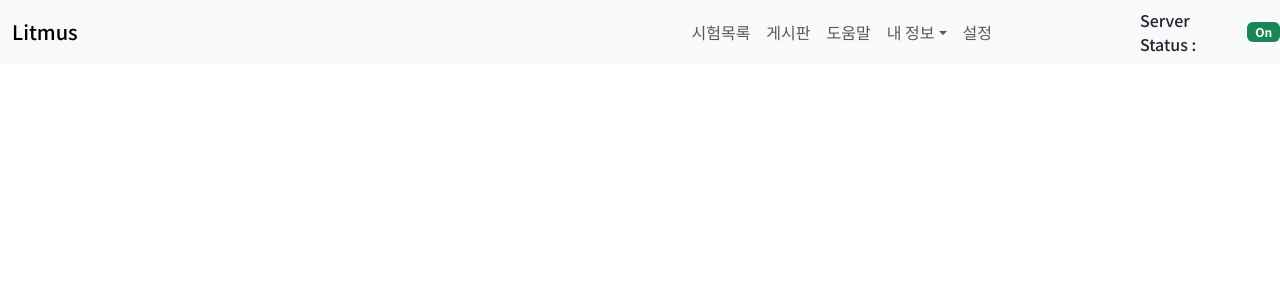
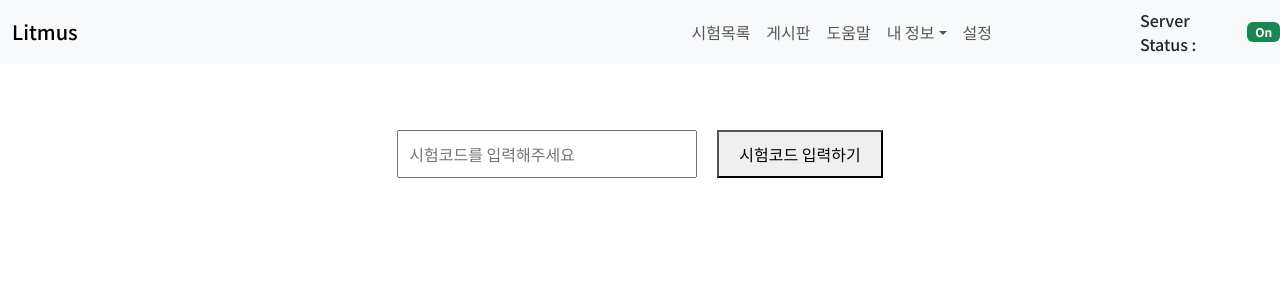
Before and after one commit to rlathdns/litmus, a React (Vite) app: page /myTest in a window 1280 px wide. Shown: the top 300 px of the page. Built offline with nearby package versions, Linux system fonts and the light colour scheme.

Commit message:
testcode making

```diff
--- /dev/null
+++ b/src/components/Loading/Loading.jsx
@@ -0,0 +1,12 @@
+
+import Spinner from 'react-bootstrap/Spinner';
+
+function Loading() {
+  return (
+    <>
+      <Spinner animation="border" variant="primary" />
+    </>
+  );
+}
+
+export default Loading;
--- /dev/null
+++ b/src/components/Main/MyTest/MyTest.jsx
@@ -0,0 +1,13 @@
+import Loading from '../../Loading/Loading';
+import classes from './MyTest.module.css';
+
+import TestCodeInput from "./TestCodeInput/TestCodeInput";
+
+
+export default function MyTest() {
+	return (
+		<>
+			<TestCodeInput />
+		</>
+	)
+};
--- /dev/null
+++ b/src/components/Main/MyTest/TestCodeInput/TestCodeInput.jsx
@@ -0,0 +1,55 @@
+import classes from './TestCodeInput.module.css';
+import { useEffect, useState } from 'react';
+import Loading from '../../../Loading/Loading';
+
+export default function TestCodeInput() {
+	const [testCode, setTestCode] = useState('');
+	const [message, setMessage] = useState('');
+	const [loading, setLoading] = useState(false);
+	const [isValidTestCode, setIsValidTestCode] = useState(false);
+
+	const handleTestCode = async() => {
+		setLoading(true);
+		setMessage('');
+
+    await new Promise(resolve => setTimeout(resolve, 1000));
+
+		if(!testCode){
+			setMessage('시험코드는 빈 문자열일 수 없습니다.');
+			setLoading(false);
+			setIsValidTestCode(false);
+			return;
+		}
+
+		if(testCode !== '1q2w3e4r'){
+			setMessage("유효하지 않은 시험코드입니다. 다시 입력해주세요");
+			setLoading(false);
+			setIsValidTestCode(false);
+			return;
+		}
+		setLoading(false);
+		setIsValidTestCode(true);
+	}
+
+
+	return (
+		<>
+
+			<div className={classes.container}>
+				<div className={classes.testCodeBox}>
+					<input
+						className={classes.testCode}
+						placeholder='시험코드를 입력해주세요'
+						value={testCode}
+						onChange={(e) => setTestCode(e.target.value)}
+					/>
+					<button className={classes.submit_button} onClick={handleTestCode}>시험코드 입력하기</button>
+				</div>
+
+				{loading && <Loading />}
+				{message && <div className={classes.message}>{message}</div>}
+			</div>
+
+		</>
+	)
+};
--- /dev/null
+++ b/src/components/Main/MyTest/TestCodeInput/TestCodeInput.module.css
@@ -0,0 +1,35 @@
+.container {
+  display: flex;
+  flex-direction: column;
+  align-items: center;
+  justify-content: center;
+  margin-top: 20px;
+}
+
+.testCodeBox{
+	display: flex;
+	padding: 20px;
+	align-items: center;
+	gap:20px;
+	justify-content: center;
+	height: 80px;
+}
+
+.testCode {
+  padding: 10px;
+  font-size: 16px;
+  width: 300px;
+}
+
+.submit_button {
+  padding: 10px 20px;
+  font-size: 16px;
+  cursor: pointer;
+}
+
+.message {
+  font-size: 16px;
+  color: red;
+  margin-top: 10px;
+  text-align: center;
+}
--- a/src/components/TopNavbar/TopNavbar.jsx
+++ b/src/components/TopNavbar/TopNavbar.jsx
@@ -32,7 +32,7 @@ function TopNavbar() {
           <Navbar.Toggle aria-controls="basic-navbar-nav"/>
           <Navbar.Collapse id="basic-navbar-nav">
             <Nav className={classes.navbar_content}>
-              <Nav.Link>시험목록</Nav.Link>
+              <Nav.Link href='/myTest'>시험목록</Nav.Link>
               <Nav.Link>게시판</Nav.Link>
               <Nav.Link>도움말</Nav.Link>
               <NavDropdown title="내 정보" id="basic-nav-dropdown">
--- a/src/pages/MyTestPage.jsx
+++ b/src/pages/MyTestPage.jsx
@@ -1,8 +1,9 @@
+import MyTest from "../components/Main/MyTest/MyTest";
 
 export default function MyTestPage() {
 	return (
 		<>
-
+			<MyTest/>
 		</>
 	)
 };
```
Also changed, not shown: src/components/Main/MyTest/NoTestCode/NoTestCode.jsx (added, +8 -0 lines), src/components/Loading/Loading.module.css (added), src/components/Main/MyTest/InValidTestCode/InValidTestCode.jsx (added), src/components/Main/MyTest/InValidTestCode/InValidTestCode.module.css (added), src/components/Main/MyTest/MyTest.module.css (added), src/components/Main/MyTest/NoTestCode/NoTestCode.module.css (added).
